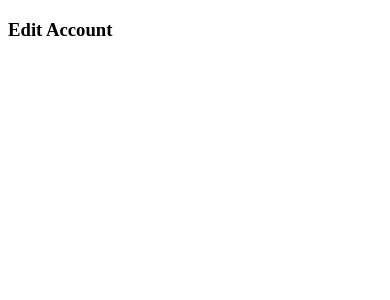
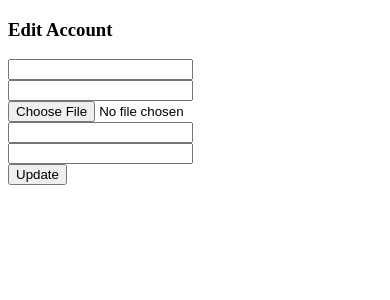
Before and after one commit to Suniksha12/PHP_MY_SQL_Projects, a PHP site: page /users_area/edit_account.php in a window 390 px wide. Shown: the top 300 px of the page. Run offline with PHP 8.4, Linux system fonts and the light colour scheme.

Commit message:
Day-63 building edit user account

```diff
--- a/Project-12 E-Commerce Website using PHP and MySQL/users_area/edit_account.php
+++ b/Project-12 E-Commerce Website using PHP and MySQL/users_area/edit_account.php
@@ -7,10 +7,23 @@
 </head>
 <body>
     <h3 class="text-center text-success mb-4">Edit Account</h3>
-    <form action="" method="post" enctype="multipart/form-data">
+    <form action="" method="post" enctype="multipart/form-data" class="text-center">
         <div class="form-outline mb-4">
-
+            <input type="text" class="form-control w-50 m-auto" name="user_username">
         </div>
+        <div class="form-outline mb-4">
+            <input type="email" class="form-control w-50 m-auto" name="user_email">
+        </div>
+        <div class="form-outline mb-4">
+            <input type="file" class="form-control w-50 m-auto" name="user_image">
+        </div>
+        <div class="form-outline mb-4">
+            <input type="text" class="form-control w-50 m-auto" name="user_address">
+        </div>
+        <div class="form-outline mb-4">
+            <input type="text" class="form-control w-50 m-auto" name="user_mobile">
+        </div>
+        <input type="submit" value="Update" class="bg-info py-2 px-3 border-0" name="user_update">
     </form>
 </body>
 </html>
--- a/Project-12 E-Commerce Website using PHP and MySQL/users_area/profile.php
+++ b/Project-12 E-Commerce Website using PHP and MySQL/users_area/profile.php
@@ -136,7 +136,7 @@
                     </li>
                 </ul>
             </div>
-            <div class="col-md-10">
+            <div class="col-md-10 text-center">
                 <?php get_user_order_details();
                       if(isset($_GET['edit_account'])){
                          include('edit_account.php');
```
